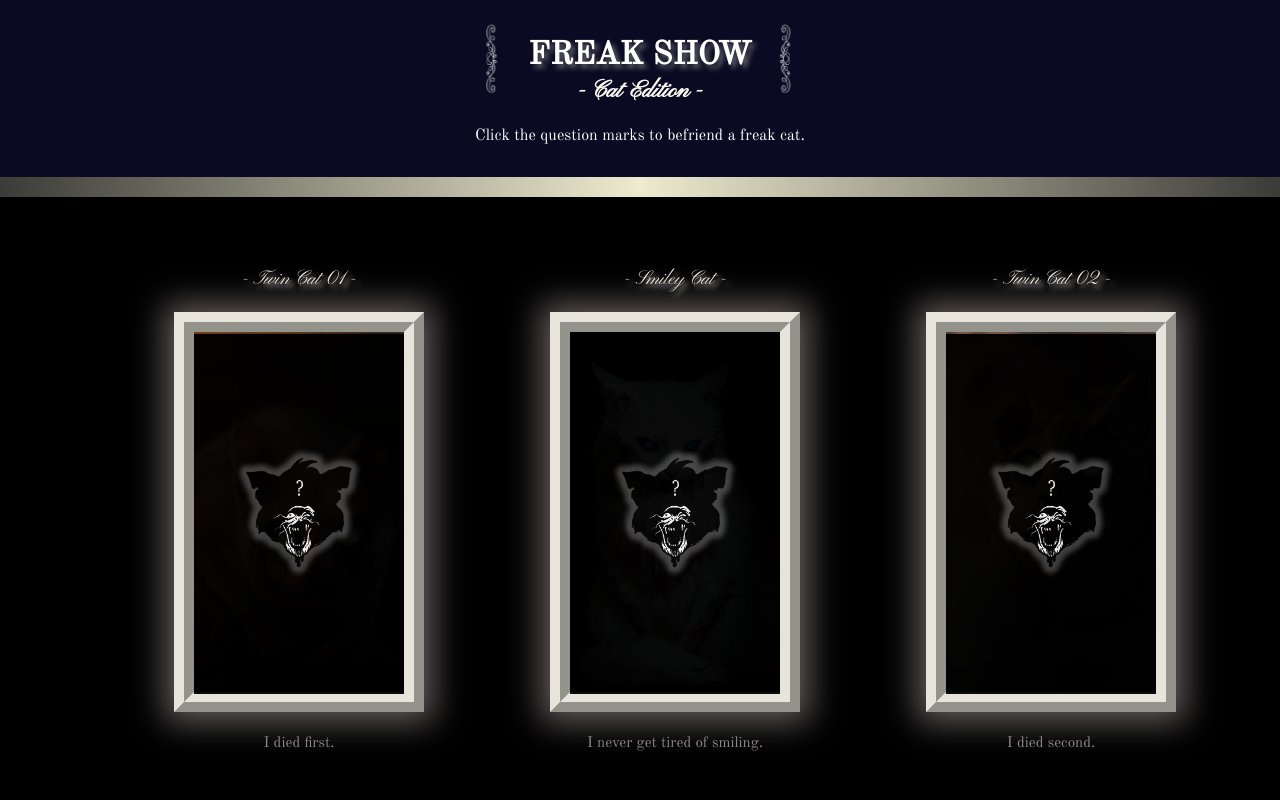
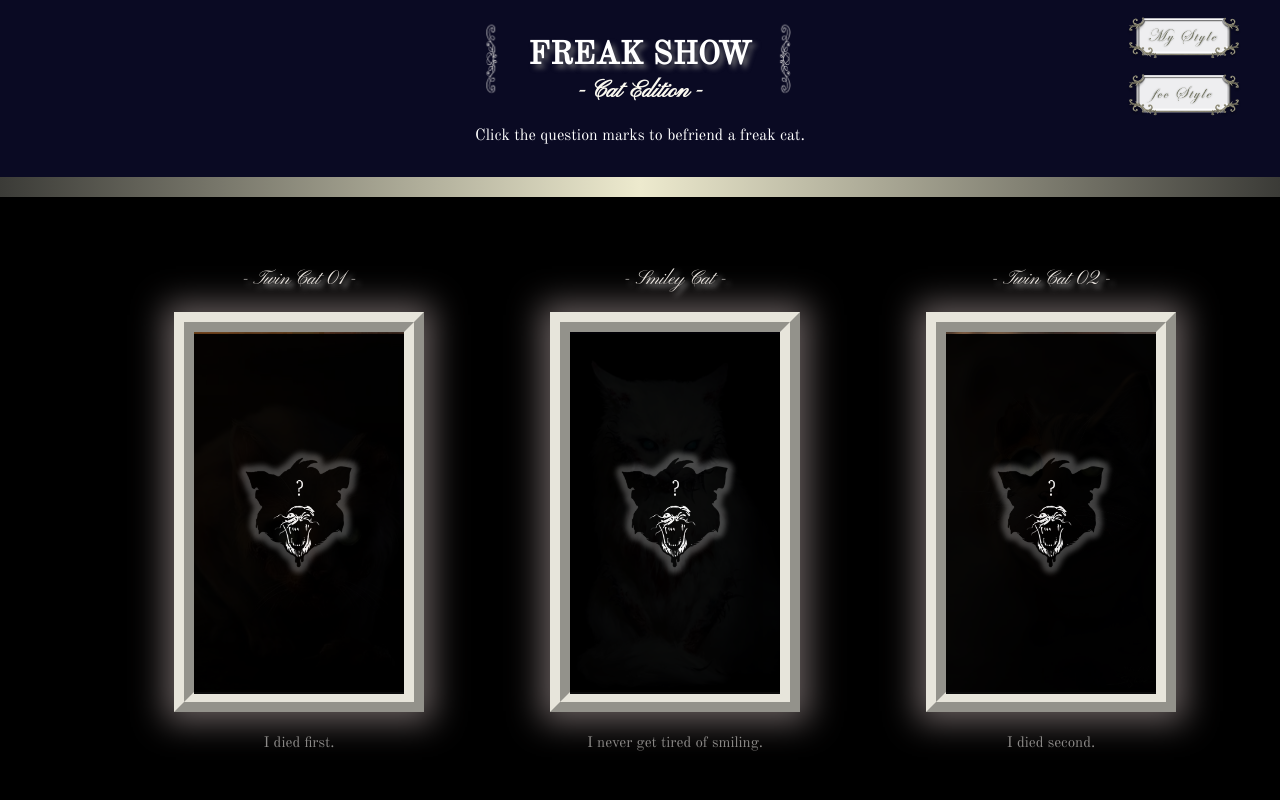
Before and after one commit to Gemdelle/fCC-RWD-07-CatGallery, a plain HTML site: page index.html in a window 1280 px wide. Shown: the top 800 px of the page. Drawn offline with nearby package versions, Linux system fonts and the light colour scheme; a web font is replaced by a local one.

Commit message:
style buttons.

```diff
--- a/cat-gallery-PERSONAL.css
+++ b/cat-gallery-PERSONAL.css
@@ -1,3 +1,46 @@
+.my-style,
+.fcc-style {
+    height: 6vw;
+    width: 9vw;
+    background-image: url(Images/style-my.png);
+    background-size: contain;
+    background-repeat: no-repeat;
+    background-position: center;
+    position: absolute;
+    z-index: 999;
+}
+
+.my-style {
+    background-image: url(Images/style-my.png);
+    right: 3vw;
+    top: 0;
+}
+
+.fcc-style {
+    background-image: url(Images/style-fcc.png);
+    right: 3vw;
+    top: 4.5vw;
+}
+
+.my-style a,
+.fcc-style a {
+    height: 100%;
+    width: 100%;
+    display: block;
+}
+
+.my-style:hover,
+.fcc-style:hover {
+    transform: scale(105%);
+    transition: all 300ms ease-in-out;
+}
+
+.my-style:not(:hover),
+.fcc-style:not(:hover) {
+    transform: scale(100%);
+    transition: all 300ms ease-in-out;
+}
+
 * {
   box-sizing: border-box;
 }
--- a/cat-gallery.css
+++ b/cat-gallery.css
@@ -1,3 +1,46 @@
+.my-style,
+.fcc-style {
+    height: 6vw;
+    width: 9vw;
+    background-image: url(Images/style-my.png);
+    background-size: contain;
+    background-repeat: no-repeat;
+    background-position: center;
+    position: absolute;
+    z-index: 999;
+}
+
+.my-style {
+    background-image: url(Images/style-my.png);
+    right: 3vw;
+    top: 0;
+}
+
+.fcc-style {
+    background-image: url(Images/style-fcc.png);
+    right: 3vw;
+    top: 4.5vw;
+}
+
+.my-style a,
+.fcc-style a {
+    height: 100%;
+    width: 100%;
+    display: block;
+}
+
+.my-style:hover,
+.fcc-style:hover {
+    transform: scale(105%);
+    transition: all 300ms ease-in-out;
+}
+
+.my-style:not(:hover),
+.fcc-style:not(:hover) {
+    transform: scale(100%);
+    transition: all 300ms ease-in-out;
+}
+
 * {
     box-sizing: border-box;
 }
--- a/index.html
+++ b/index.html
@@ -10,6 +10,9 @@
 </head>
 
 <body>
+    <div class="my-style"><a href="https://gemdelle.github.io/fCC-RWD-07-CatGallery/"></a></div>
+    <div class="fcc-style"><a href="https://gemdelle.github.io/fCC-RWD-07-CatGallery/original"></a></div>
+
     <header class="header">
         <h1>Freak Show</h1>
         <h2>- Cat Edition -</h2>
```
Also changed, not shown: original.html (+3 -0 lines), Images/style-fcc.png (added), Images/style-my.png (added).
